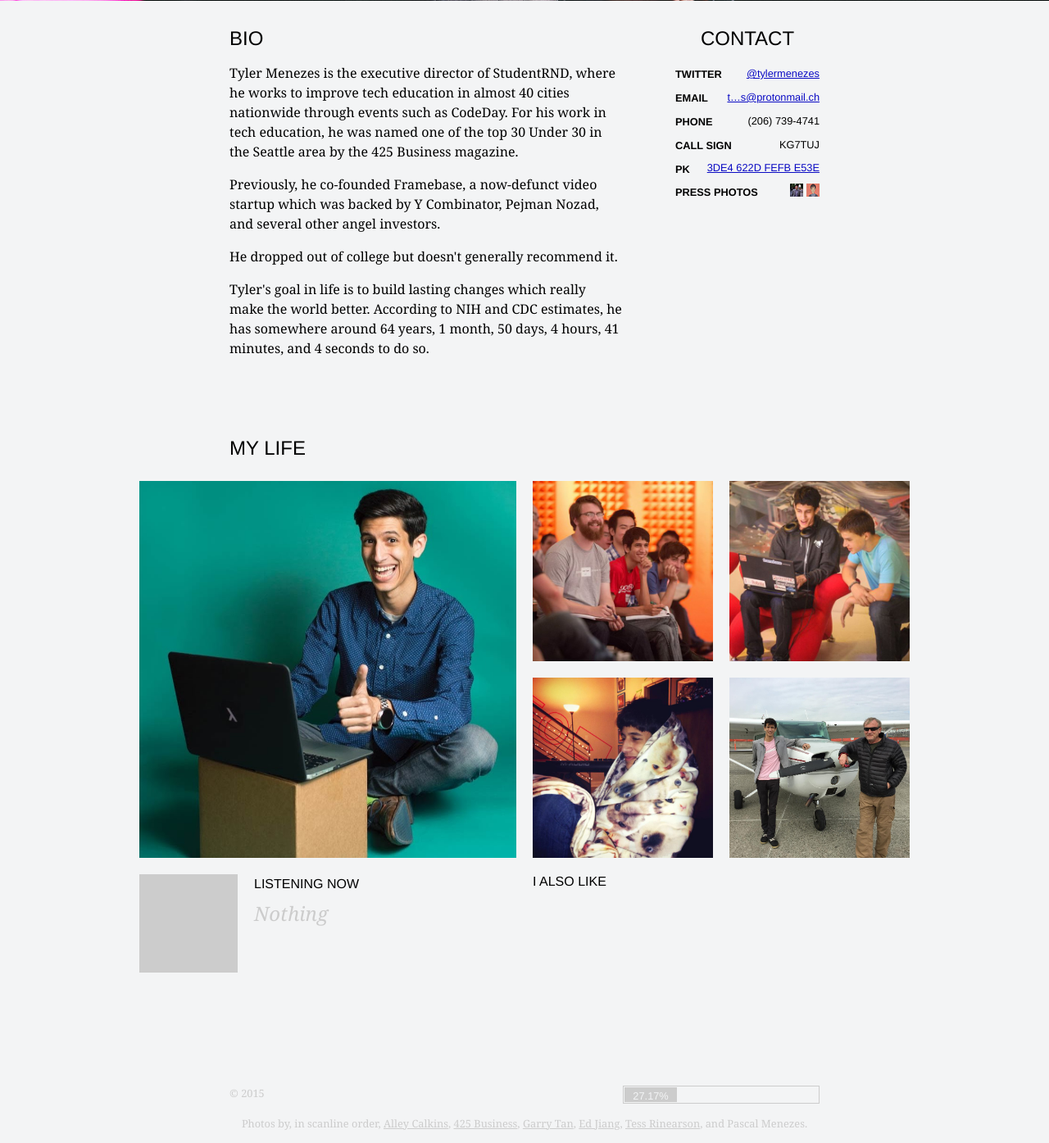
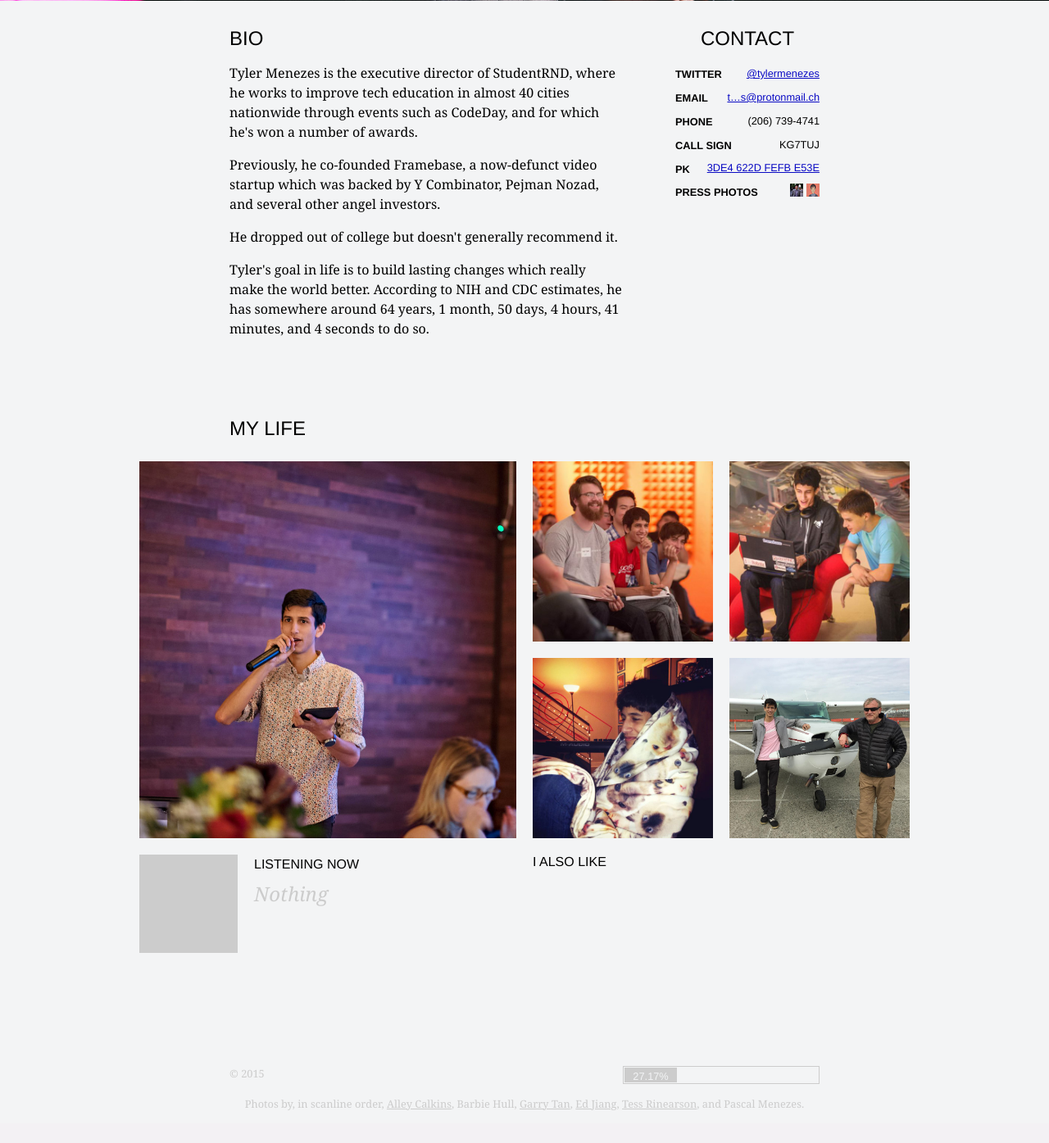
Before and after one commit to tylermenezes/www-v3, a PHP site: template app/views/index.twig in a window 1280 px wide. Shown: the part 879-2274 px from the top of the page at 82% size. After the commit the page ends 2234 px from the top, so only its background shows below. Run offline with PHP 8.4, Linux system fonts and the light colour scheme; the template is opened without the code that fills it, so the values that code supplies are empty; some libraries are stand-ins or nearby versions.

Commit message:
Add TUNE image

```diff
--- a/app/views/index.twig
+++ b/app/views/index.twig
@@ -50,8 +50,8 @@
             <h2><a name="bio"></a>Bio</h2>
             <section class="response">
                 <p>Tyler Menezes is the executive director of StudentRND, where he works to improve tech education in
-                   almost 40 cities nationwide through events such as CodeDay. For his work in tech education, he was
-                   named one of the top 30 Under 30 in the Seattle area by the 425 Business magazine.</p>
+                   almost 40 cities nationwide through events such as CodeDay, and for which he's won a number of
+                   awards.</p>
                 <p>Previously, he co-founded Framebase, a now-defunct video startup which was backed by Y Combinator,
                    Pejman Nozad, and several other angel investors.</p>
                 <p>He dropped out of college but doesn't generally recommend it.</p>
@@ -103,7 +103,7 @@
         <article class="pictures">
             <h2><a name="pictures"></a>My Life</h2>
             <ul>
-                <li><img src="/assets/img/under30.jpg?1" alt="425 Business 30 Under 30" /></li>
+                <li><img src="/assets/img/tune.jpg" alt="TUNE WeHack" /></li>
                 <li><img src="/assets/img/yc.jpg" alt="YC S12" /></li>
                 <li><img src="/assets/img/teach.jpg" alt="CodeDay SF S13" /></li>
                 <li><img src="/assets/img/catblanket.jpg" alt="This is my cat blanket" /></li>
@@ -178,7 +178,7 @@
             </div>
         </section>
         <section class="photocredit">
-            <p>Photos by, in scanline order, <a href="http://www.alleycalkins.com/">Alley Calkins</a>, <a href="http://425business.com/">425 Business</a>, <a href="http://blog.garrytan.com/">Garry Tan</a>, <a href="http://edjiang.com/">Ed Jiang</a>, <a href="http://tessrinearson.com/">Tess Rinearson</a>, and Pascal Menezes.</p>
+            <p>Photos by, in scanline order, <a href="http://www.alleycalkins.com/">Alley Calkins</a>, Barbie Hull, <a href="http://blog.garrytan.com/">Garry Tan</a>, <a href="http://edjiang.com/">Ed Jiang</a>, <a href="http://tessrinearson.com/">Tess Rinearson</a>, and Pascal Menezes.</p>
         </section>
     </footer>
     <script type="text/javascript" src="/assets/js/app.js" async></script>
```
Also changed, not shown: public/assets/img/tune.jpg (added).
